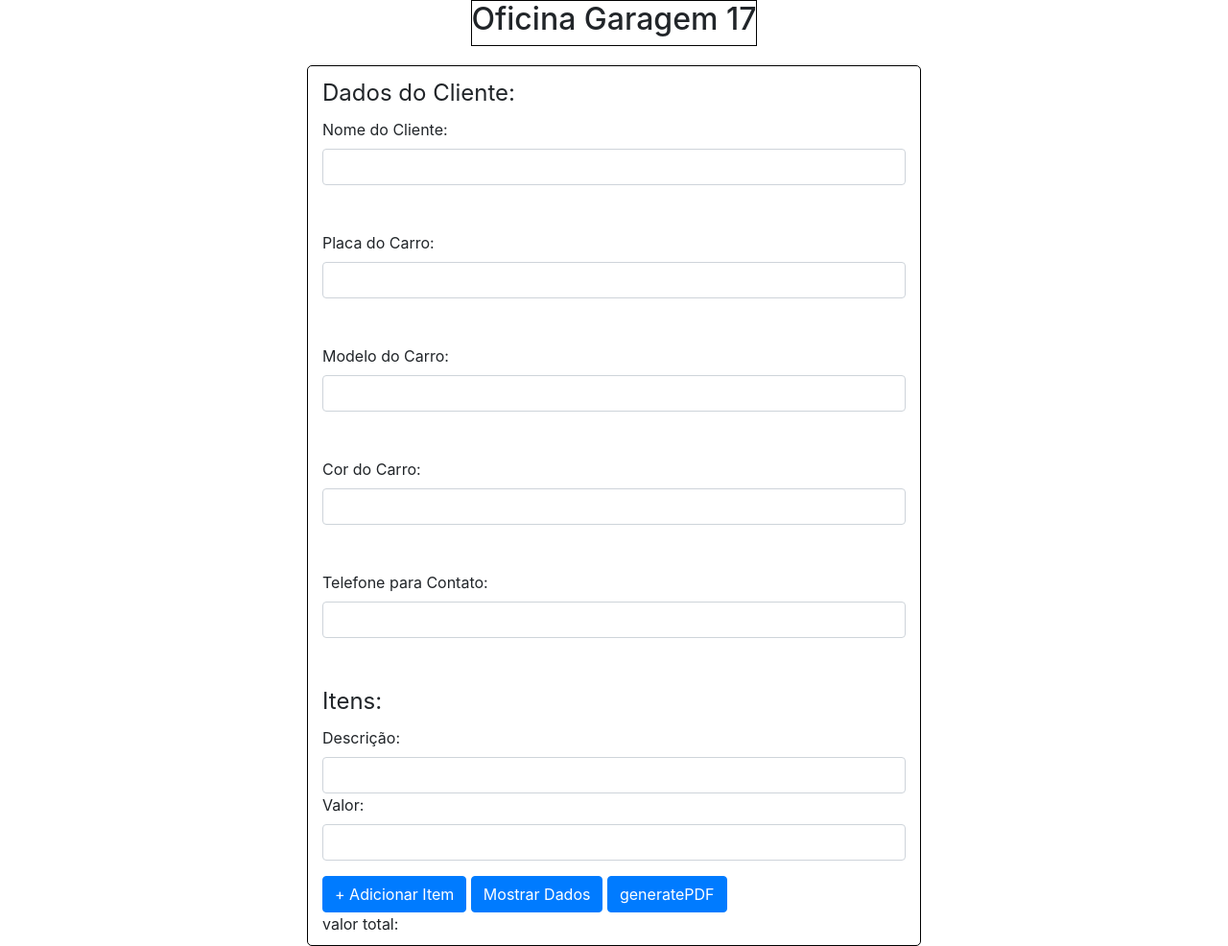
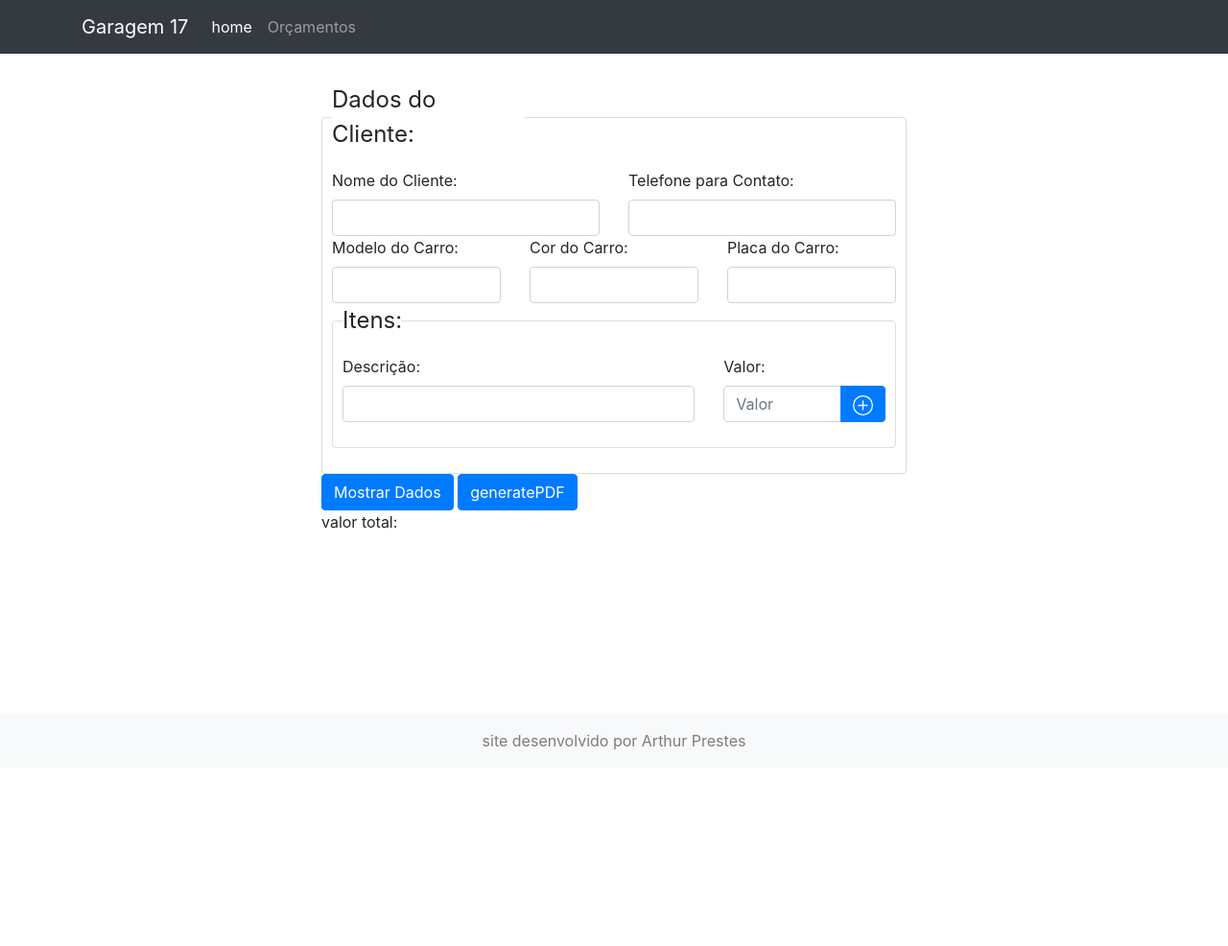
Before and after one commit to ArthurPrestes/Garagem17, a website: page index.html in a window 1280 px wide. Shown: the whole page at 96% size. After the commit the page ends 800 px from the top, so only its background shows below. Drawn offline with nearby package versions, Linux system fonts and the light colour scheme; a script that the page names is missing.

Commit message:
modificações formulario, add svg icone + item, e script para sumir footer

```diff
--- a/index.html
+++ b/index.html
@@ -12,50 +12,104 @@
     <title>Orçamento G17</title>
 </head>
 <body>
+
   <header>
-    <div style="border: 1px solid black;">
-      <h2>Oficina Garagem 17</h2>
+    <nav class=" navbar fixed-top navbar-expand-sm navbar-dark bg-dark ">
+      <div class="container">
+        <a class="navbar-brand" href="#">Garagem 17</a>
+        <button class="navbar-toggler" type="button" data-bs-toggle="collapse" data-bs-target="#navbarSupportedContent" aria-controls="navbarSupportedContent" aria-expanded="false" aria-label="Toggle navigation">
+          <span class="navbar-toggler-icon"></span>
+        </button>
+        <div class="collapse navbar-collapse" id="navbarSupportedContent">
+          <ul class="navbar-nav me-auto mb-2 mb-sm-0">
+            <li class="nav-item">
+              <a class="nav-link active" aria-current="page" href="#">home</a>
+            </li>
+            <li class="nav-item">
+              <a class="nav-link" href="#">Orçamentos</a>
+            </li>
+          </ul>
         </div>
+      </div>
+    </nav>
   </header>
-  <div class="container" style="border: 1px solid black; border-radius: 5px; margin-top: 20px; padding-top: 10px;padding-bottom: 10px;">
+
+  <main class="">
+
+    <div class="container" style="margin-top: 86px  !important; margin-bottom: 86px;">
       <form>
         <fieldset>
-        <legend>Dados do Cliente:</legend>
+          <legend style="width: 200px;">Dados do Cliente:</legend>
+
             <div class="form-group">
+
+
+              <div class="row">
+
+                <div class="col-sm">
                   <label for="nome-cliente">Nome do Cliente:</label>
-        <input  type="text" class="form-control" id="nome-cliente" name="nome-cliente"><br><br>
+                  <input  type="text" class="form-control" id="nome-cliente" name="nome-cliente">
+                </div>
 
+                <div class="col-sm">
+                  <label for="telefone">Telefone para Contato:</label>
+                  <input type="tel" class="form-control" id="telefone" name="telefone">
+                </div>
+
+              </div>
+
+              <div class="row">
+
+                <div class="col-sm">
+                  <label for="modelo-carro">Modelo do Carro:</label>
+                  <input type="text" class="form-control" id="modelo-carro" name="modelo-carro">
+                </div>
+
+                <div class="col-sm">
+                  <label for="cor-carro">Cor do Carro:</label>
+                  <input type="text" class="form-control" id="cor-carro" name="cor-carro">
+                </div>
+
+                <div class="col-sm">
                   <label for="placa-carro">Placa do Carro:</label>
-        <input type="text" class="form-control" id="placa-carro" name="placa-carro"><br><br>
+                  <input type="text" class="form-control" id="placa-carro" name="placa-carro">
+                </div>
 
-        <label for="modelo-carro">Modelo do Carro:</label>
-        <input type="text" class="form-control" id="modelo-carro" name="modelo-carro"><br><br>
+              </div>
 
-        <label for="cor-carro">Cor do Carro:</label>
-        <input type="text" class="form-control" id="cor-carro" name="cor-carro"><br><br>
-
-        <label for="telefone">Telefone para Contato:</label>
-        <input type="tel" class="form-control" id="telefone" name="telefone"><br><br>
-
+              <fieldset>
+                <legend style="width: 61px;">Itens:</legend>
                 <div id="orcamentos">
                   <div class="orcamento">
-            <fieldset>
-            <legend>Itens:</legend>
+                    <div class="row">
+
+                      <div class="col-sm-8">
                         <label for="descricao">Descrição:</label>
                         <input type="text" class="form-control" id="descricao" name="descricao">
+                      </div>
 
+                      <div class="col-sm-4">
                         <label for="valor">Valor:</label>
-            <input type="value" class="form-control" id="valor" name="valor">
-          </fieldset>
+                        <div class="input-group mb-3">
+                          <input type="text" class="form-control" id="valor" name="valor" placeholder="Valor" aria-label="Valor">
+                          <div class="input-group-append">
+                            <button class="btn btn-primary" onclick="addItemOrcamento()" type="button" id="button-addon2">
+                              <img src="assets/icon/plus-circle.svg" class="icon-color" alt="ícone de add item--">
+                            </button>
+                          </div>
                         </div>
                       </div>
 
+                    </div>
+                  </div>
+                </div>
+              </fieldset>
 
             </div>
           </fieldset>
         </form>
         <!--Botao responsavel por add um novo item-->
-      <button class="btn btn-primary" type="button" onclick="addItemOrcamento()">+ Adicionar Item</button>
+        <!--<button class="btn btn-primary" type="button" onclick="addItemOrcamento()">+ Adicionar Item</button>-->
         <button class="btn btn-primary" onclick="showInputs()">Mostrar Dados</button>
         <button class="btn btn-primary" onclick="generatePDF()">generatePDF</button>
         <div>valor total:
@@ -67,5 +121,15 @@
       <script src="https://cdnjs.cloudflare.com/ajax/libs/popper.js/1.12.9/umd/popper.min.js" integrity="sha384-ApNbgh9B+Y1QKtv3Rn7W3mgPxhU9K/ScQsAP7hUibX39j7fakFPskvXusvfa0b4Q" crossorigin="anonymous"></script>
       <script src="https://maxcdn.bootstrapcdn.com/bootstrap/4.0.0/js/bootstrap.min.js" integrity="sha384-JZR6Spejh4U02d8jOt6vLEHfe/JQGiRRSQQxSfFWpi1MquVdAyjUar5+76PVCmYl" crossorigin="anonymous"></script>
 
+    </main>
+
+  <footer id="myFooter">
+    <nav class="navbar fixed-bottom navbar-light bg-light d-flex justify-content-center">
+      <span class="navbar-text">
+       site desenvolvido por Arthur Prestes
+      </span>
+    </nav>
+  </footer>
+
 </body>
 </html>
--- a/script.js
+++ b/script.js
@@ -43,3 +43,13 @@ function addItemOrcamento() {
     //alert para testar se as informacoes são carregadas no array
     alert(`Nome: ${nome}\nPlaca: ${placa}\nModelo: ${modelo}\nCor: ${cor}\nTelefone: ${telefone}\nItens: ${JSON.stringify(itens)}`);
   }
+
+  //Responsavel por fazer o footer aparecer apenas quando a barra de rolagem for até em baixo
+  var footer = document.getElementById("myFooter");
+    window.onscroll = function() {
+      if (document.body.scrollTop > document.body.clientHeight || document.documentElement.scrollTop > document.documentElement.clientHeight) {
+        footer.style.display = "block";
+      } else {
+        footer.style.display = "none";
+      }
+  };
--- a/style.css
+++ b/style.css
@@ -5,3 +5,13 @@ body {
     width: 50%;
     margin: 0 auto;
 }
+
+fieldset {
+    border: 1px solid #ddd;
+    border-radius: 4px;
+    padding: 10px;
+}
+
+.icon-color {
+    fill: rgb(255, 255, 255);
+}
```
Also changed, not shown: assets/icon/plus-circle.svg (added). Lines whose indentation alone changed are shown as unchanged.
